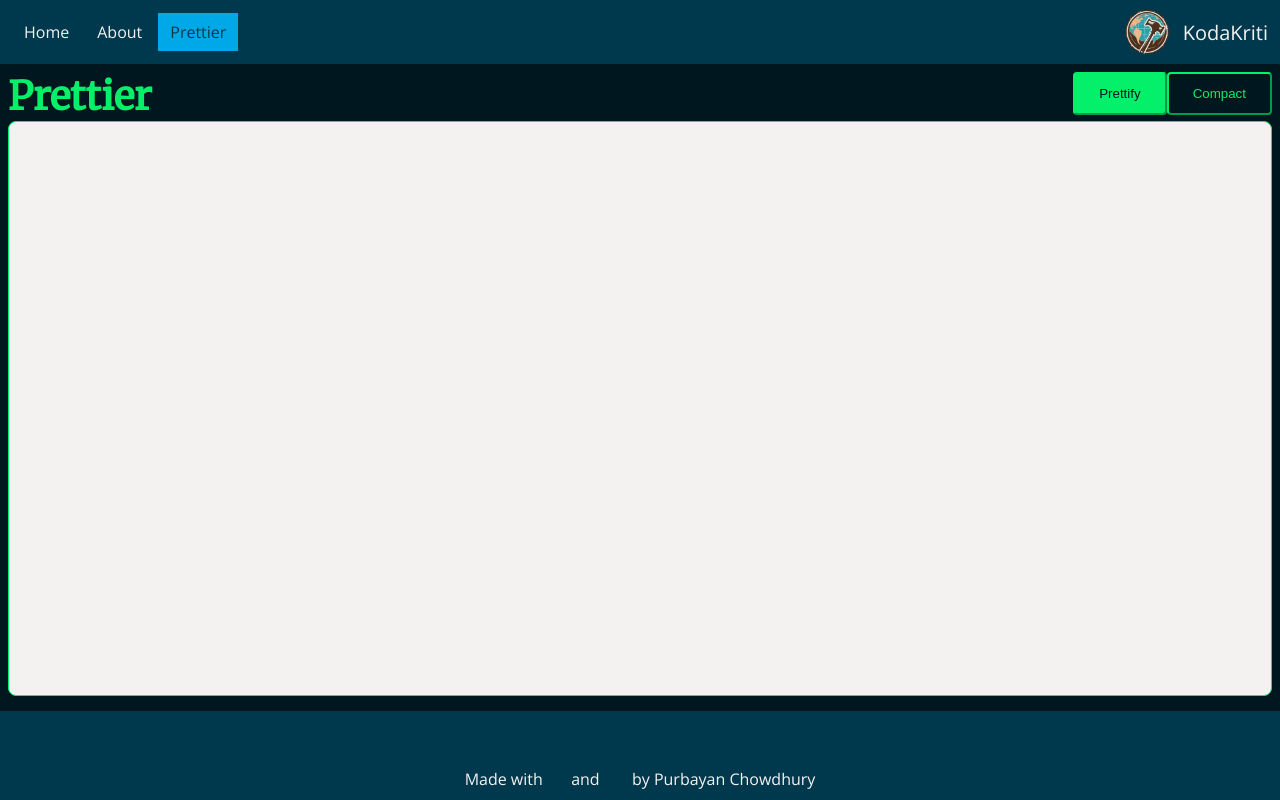
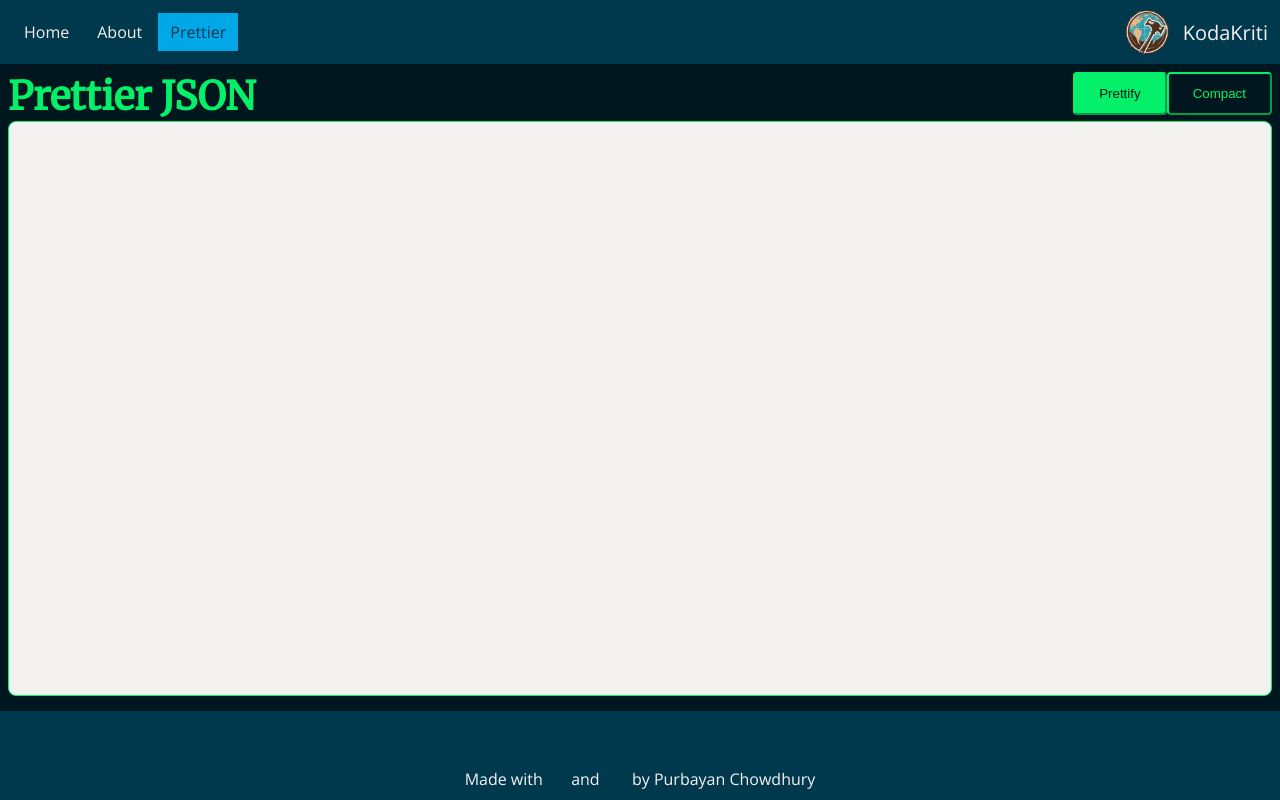
Before and after one commit to shivishbrahma/vue-tools, a Vue app: page /#/ in a window 1280 px wide. Both pictures are taken after a click on the item "Prettier". Built offline with nearby package versions, Linux system fonts and the light colour scheme; some icons are missing.

Commit message:
Added json prettify and compact

```diff
--- a/src/views/PrettierView.vue
+++ b/src/views/PrettierView.vue
@@ -27,7 +27,7 @@
 <template lang="html">
     <section class="section-prettier">
         <header class="header">
-            <h1 class="h2">{{ title }}</h1>
+            <h1 class="h2">{{ title }} {{ language.toUpperCase() }}</h1>
 
             <div class="left-container">
                 <AppButton theme="success" @click="prettifyJSON">Prettify</AppButton>
@@ -51,7 +51,9 @@ export default {
     data() {
         return {
             code: "",
-            title: "Prettier"
+            title: "Prettier",
+            tabWidth: 4,
+            language: "json"
         };
     },
     props: {},
@@ -62,11 +64,11 @@ export default {
         ...mapMutations(["setAppTitle"]),
         prettifyJSON(event) {
             event.preventDefault();
-            console.log(this.code);
+            if (this.language === "json") this.code = JSON.stringify(JSON.parse(this.code), null, this.tabWidth);
         },
         compactJSON(event) {
             event.preventDefault();
-            console.log(this.code);
+            if (this.language === "json") this.code = JSON.stringify(JSON.parse(this.code));
         }
     },
     computed: {
```
